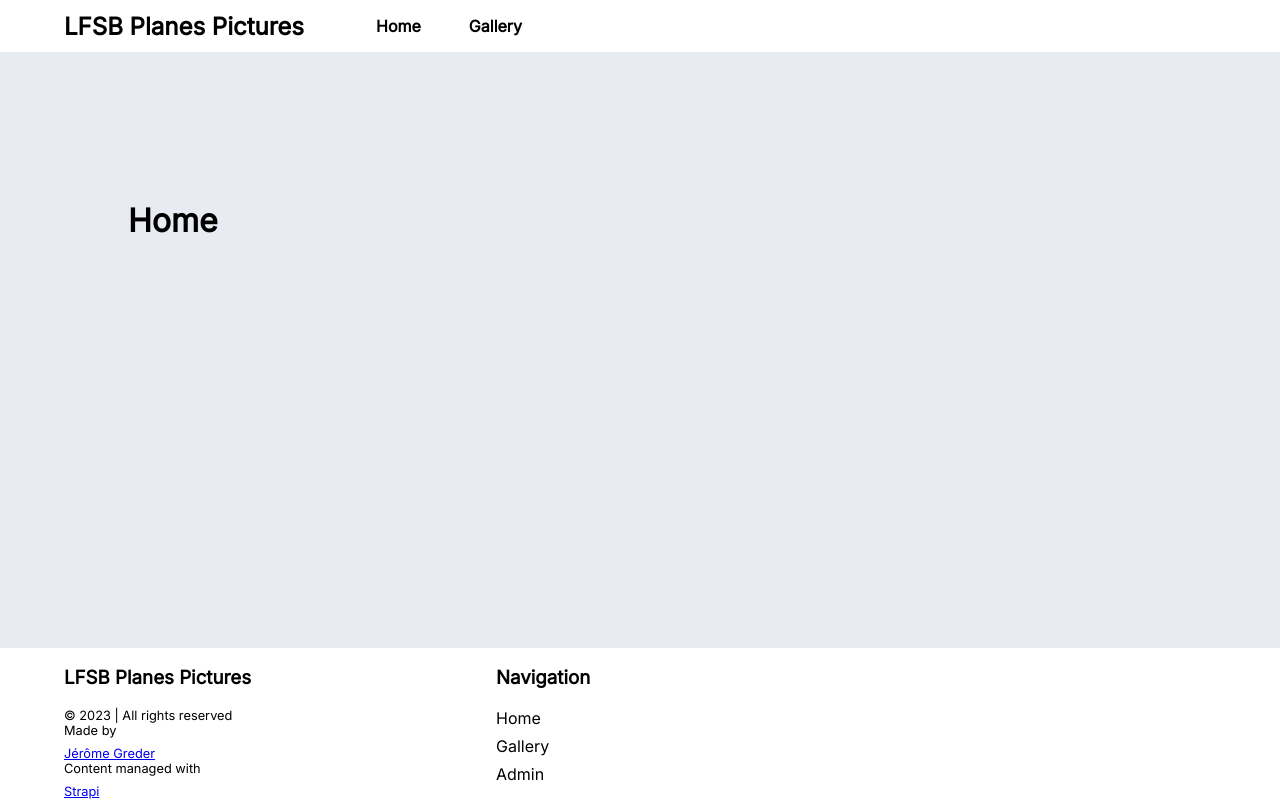
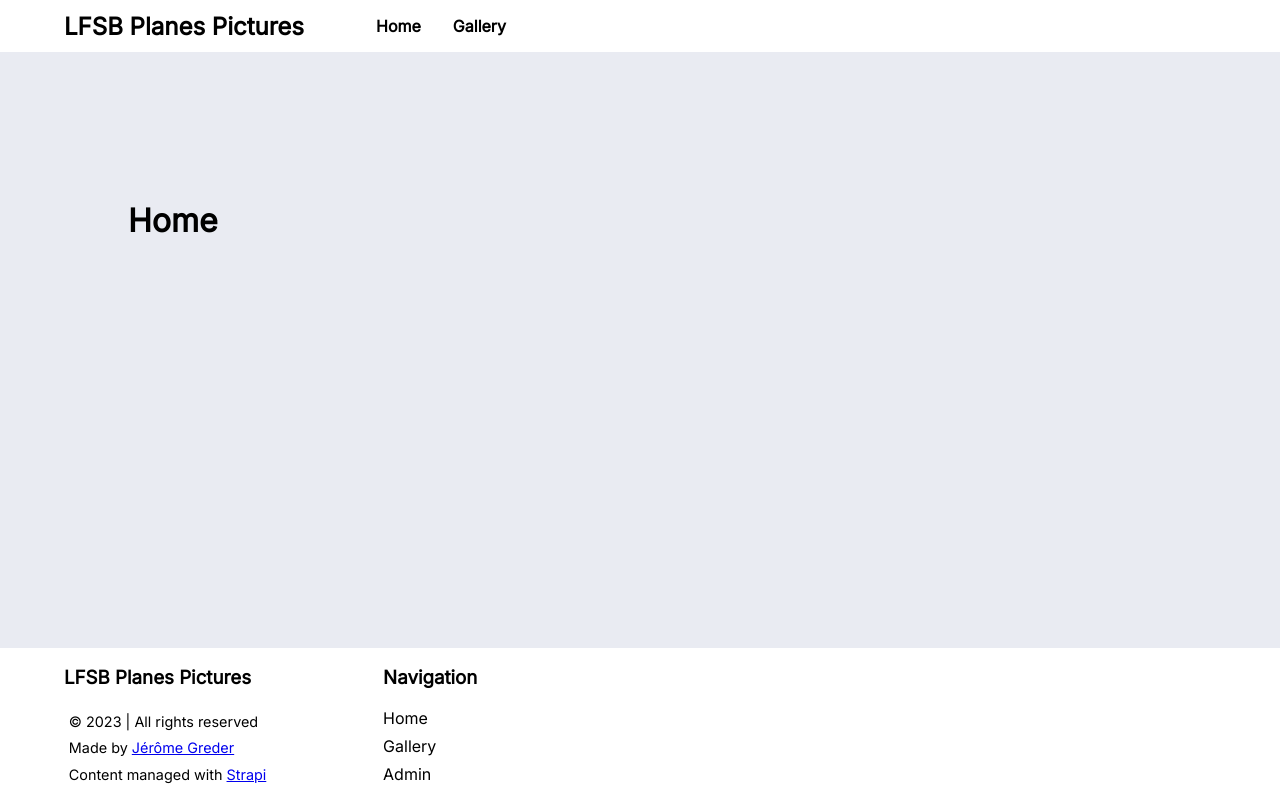
Before and after one commit to Glados1998/LFSB-planes-pictures-client, a Next.js app: page / in a window 1280 px wide. Built offline with nearby package versions, Linux system fonts and the light colour scheme.

Commit message:
feat: minor changes

```diff
--- a/src/components/footer.js
+++ b/src/components/footer.js
@@ -1,9 +1,9 @@
 import Link from "next/link";
 
 const navigation = [
-    {label: 'Home', path: '/'},
-    {label: 'Gallery', path: '/gallery/'},
-    {label: 'Admin', path: '/login'}
+    {label: 'Home', path: '/', target: '_self'},
+    {label: 'Gallery', path: '/gallery/', target: '_self'},
+    {label: 'Admin', path: 'https://strapi-production-1911.up.railway.app/admin', target: '_self'},
 ]
 
 export default function Footer() {
@@ -13,9 +13,9 @@ export default function Footer() {
                 <div className='footer__cols-item'>
                     <h3>LFSB Planes Pictures</h3>
                     <div className='footer__info'>
-                        <span>&copy; {new Date().getFullYear()} | All rights reserved</span>
-                        <span>Made by <a href='https://www.jerome-greder.com' target='_blank'>Jérôme Greder</a></span>
-                        <span>Content managed with <a href='https://strapi.io' target='_blank'>Strapi</a></span>
+                        <p>&copy; {new Date().getFullYear()} | All rights reserved</p>
+                        <p>Made by <a href='https://www.jerome-greder.com' target='_blank'>Jérôme Greder</a></p>
+                        <p>Content managed with <a href='https://strapi.io' target='_blank'>Strapi</a></p>
                     </div>
                 </div>
                 <div className='footer__cols-item'>
@@ -23,7 +23,7 @@ export default function Footer() {
                     <ul className='footer__nav'>
                         {navigation.map(item => (
                             <li key={item.label} className='footer__nav-link'>
-                                <Link href={item.path}>{item.label}</Link>
+                                <Link href={item.path} target={item.target}>{item.label}</Link>
                             </li>
                         ))}
                     </ul>
--- a/src/styles/_footer.scss
+++ b/src/styles/_footer.scss
@@ -17,15 +17,15 @@
 
 .footer__cols-item {
   margin-left: 4rem;
-  width: 20rem;
 }
 
-.footer__info span {
-  width: auto;
+.footer__info  {
   display: grid;
   grid-auto-flow: row;
-  grid-gap: 0.5rem;
-  font-size: 0.8rem;
+  font-size: 0.9rem;
+  p {
+    margin: 0.3rem;
+  }
 }
 
 .footer__nav {
--- a/src/styles/_header.scss
+++ b/src/styles/_header.scss
@@ -25,7 +25,6 @@
     &_bar {
       display: grid;
       grid-auto-flow: column;
-      grid-gap: 1rem;
       grid-auto-columns: max-content;
       justify-items: center;
       list-style: none;
--- a/src/styles/main.css
+++ b/src/styles/main.css
@@ -18,15 +18,15 @@
 
 .footer__cols-item {
   margin-left: 4rem;
-  width: 20rem;
 }
 
-.footer__info span {
-  width: auto;
+.footer__info {
   display: grid;
   grid-auto-flow: row;
-  grid-gap: 0.5rem;
-  font-size: 0.8rem;
+  font-size: 0.9rem;
+}
+.footer__info p {
+  margin: 0.3rem;
 }
 
 .footer__nav {
@@ -67,7 +67,6 @@
 .header_nav_bar {
   display: grid;
   grid-auto-flow: column;
-  grid-gap: 1rem;
   grid-auto-columns: max-content;
   justify-items: center;
   list-style: none;
```
Also changed, not shown: 1 other file (tests, documents, lock files or other folders).
